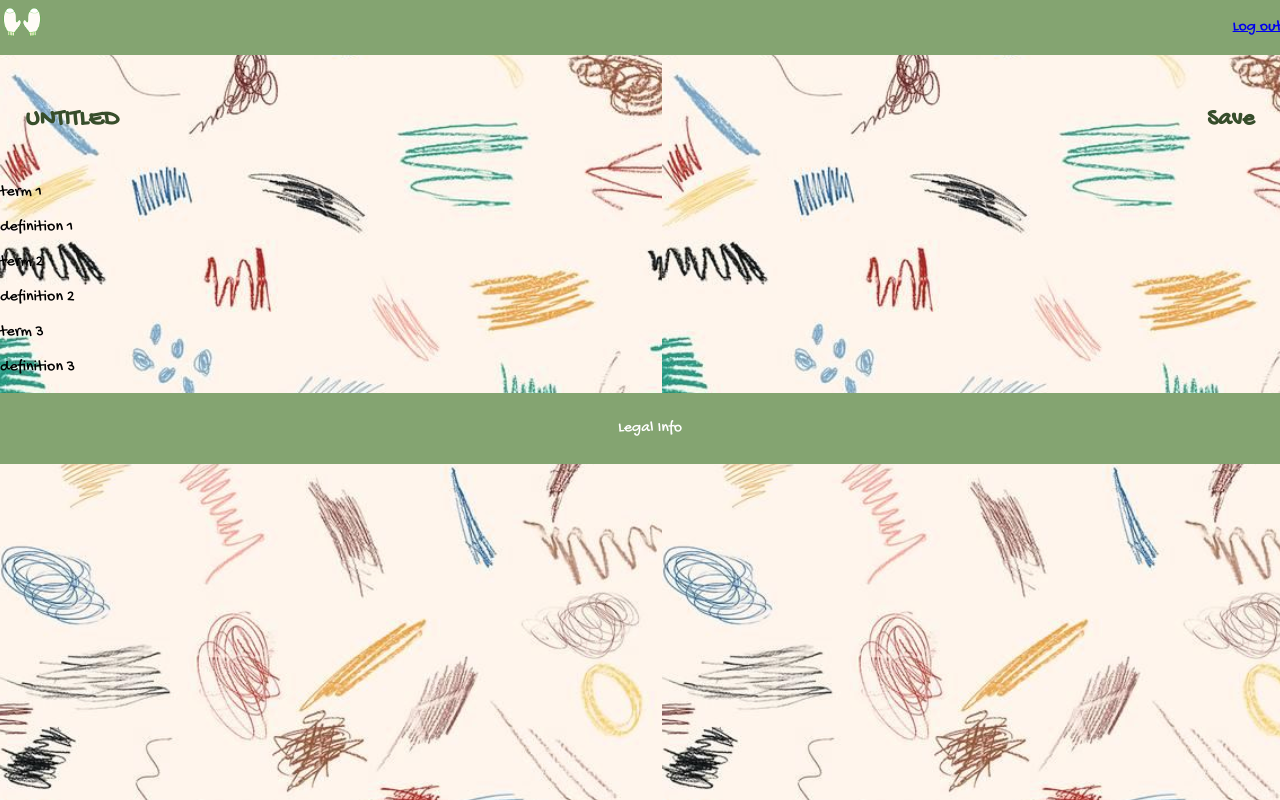
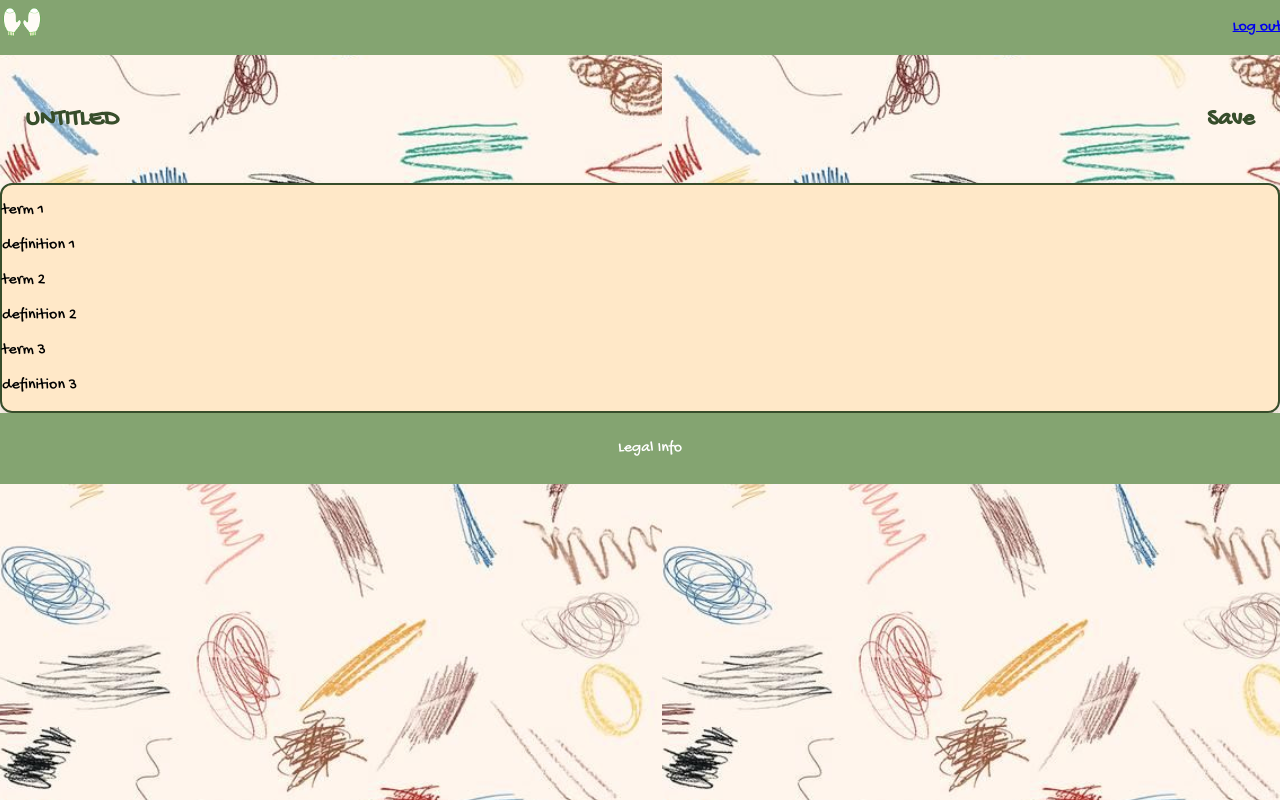
Before and after one commit to rin-bell4772/mttn, a Next.js app in the folder mttn/: page /createNewSet in a window 1280 px wide. Built offline with nearby package versions, Linux system fonts and the light colour scheme; a web font is replaced by a local one.

Commit message:
flashcards
css updates

```diff
--- a/mttn/src/app/components/Card.module.css
+++ b/mttn/src/app/components/Card.module.css
@@ -4,3 +4,7 @@
   border-radius: 12px;
   box-shadow: 0 4px 8px rgba(0, 0, 0, 0.1);
   }
+
+.flashcardStyle {
+    font-size: x-large;
+}
--- /dev/null
+++ b/mttn/src/app/createNewSet/Flashcard.module.css
@@ -0,0 +1,3 @@
+.flashcardstyle {
+    font-size: larger;
+}
--- a/mttn/src/app/createNewSet/createNewSet.module.css
+++ b/mttn/src/app/createNewSet/createNewSet.module.css
@@ -6,3 +6,10 @@
     font-size: x-large;
     font-weight: bold;
 }
+
+.cardCSS {
+  border: 2px solid #374d2b;
+  background-color: #ffe8c8;
+  border-radius: 12px;
+  box-shadow: 0 4px 8px rgba(0, 0, 0, 0.1);
+  }
--- a/mttn/src/app/createNewSet/createNewSet.tsx
+++ b/mttn/src/app/createNewSet/createNewSet.tsx
@@ -1,7 +1,8 @@
 "use client"
-import styles from './createNewSet.module.css';
+import styles from './CreateNewSet.module.css';
 import Card from '../components/Card';
-import Flashcard from './flashcard';
+import Flashcard from './Flashcard';
+import Button from '../components/Button';
 
 type Flashcards = {
     id: number;
@@ -15,18 +16,19 @@ type cardData = {
 
 export default function NewFlashcards({cards}: cardData) {
     return (
-        <div>
+       <div>
             <div className={styles.header}>
                 <p>UNTITLED</p>
                 <p>Save</p>
             </div>
 
-            <div>
+            <div className={styles.cardCSS}>
                 {cards.map((card) => (
                     <Flashcard key={card.id} flashcard={card}/>
                 ))}
             </div>
 
+
         </div>
     )
 }
--- a/mttn/src/app/createNewSet/flashcard.tsx
+++ b/mttn/src/app/createNewSet/flashcard.tsx
@@ -1,4 +1,5 @@
 import Card from '../components/Card';
+import styles from './Flashcard.module.css';
 
 type FlashcardProps = {
     flashcard: {
--- a/mttn/src/app/createNewSet/page.tsx
+++ b/mttn/src/app/createNewSet/page.tsx
@@ -1,17 +1,19 @@
 "use client";
 import { useState } from 'react';
-import NewFlashcards from "./createNewSet";
+import NewFlashcards from "./CreateNewSet";
 import Nav from "../components/Nav";
 import Footer from "../components/Footer";
+import Flashcard from './Flashcard';
 
 
-type FlashCard = {
+
+type Flashcard = {
     id: number;
     term: string;
     definition: string;
 };
 
-const dummyArr: FlashCard[] = [
+const dummyArr: Flashcard[] = [
     {
         id: 1,
         term: 'term 1',
@@ -29,10 +31,10 @@ const dummyArr: FlashCard[] = [
     },
 ];
 
-export default function CreateNewSet() {
-    const [cards, setCards] = useState<FlashCard[]>(dummyArr);
+export default function CreateNewSet(): JSX.Element {
+    const [cards, setCards] = useState<Flashcard[]>(dummyArr);
 
-    const addCardHandler = (card: FlashCard) => {
+    const addCardHandler = (card: Flashcard) => {
         setCards((previousCards) => [...previousCards, card]);
     };
 
@@ -43,5 +45,5 @@ export default function CreateNewSet() {
             <NewFlashcards cards={cards}/>
             <Footer />
         </>
-    )
+    );
 }
```
Also changed, not shown: mttn/src/app/flashcardSet/page.tsx (+0 -20 lines).
